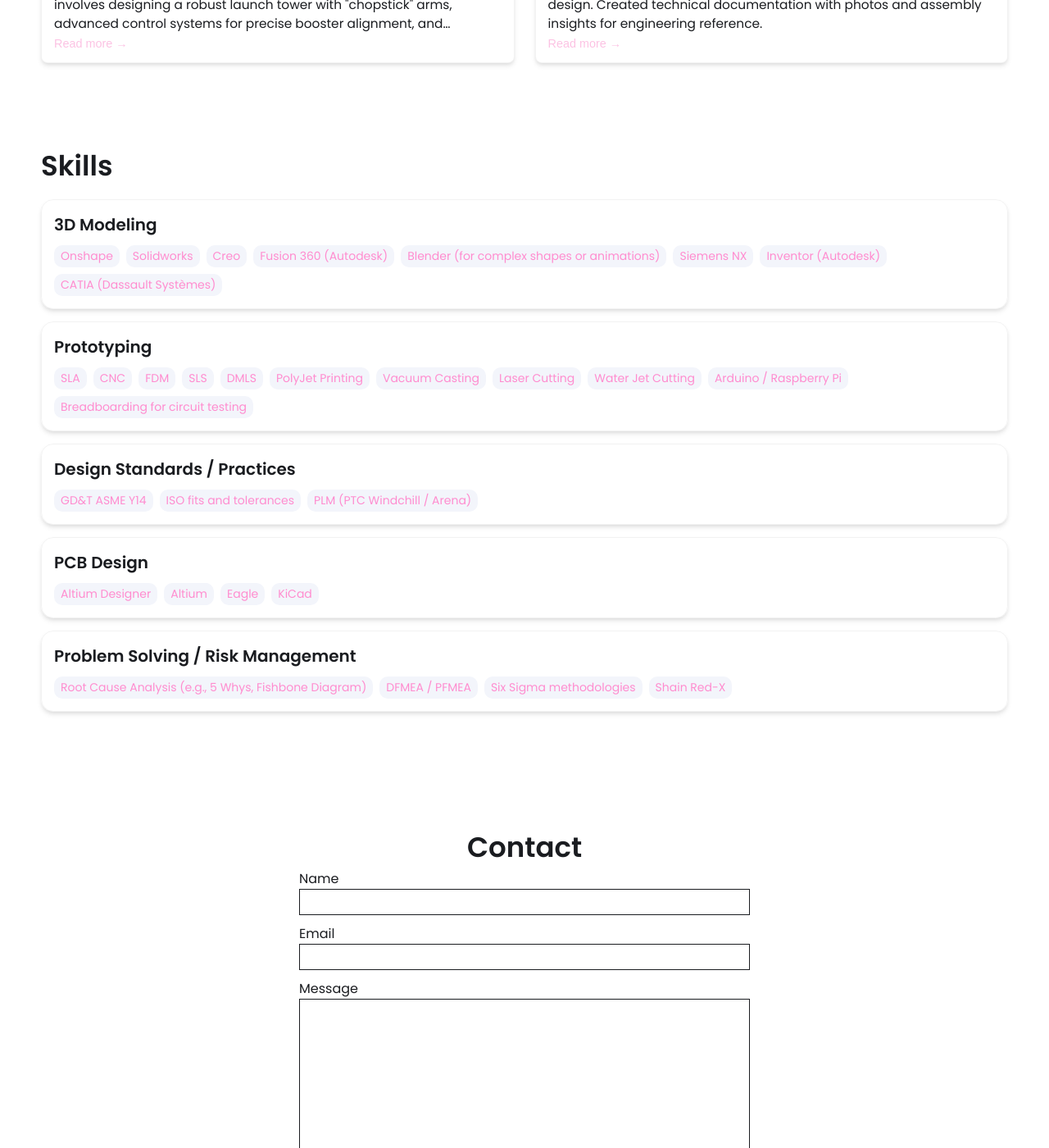
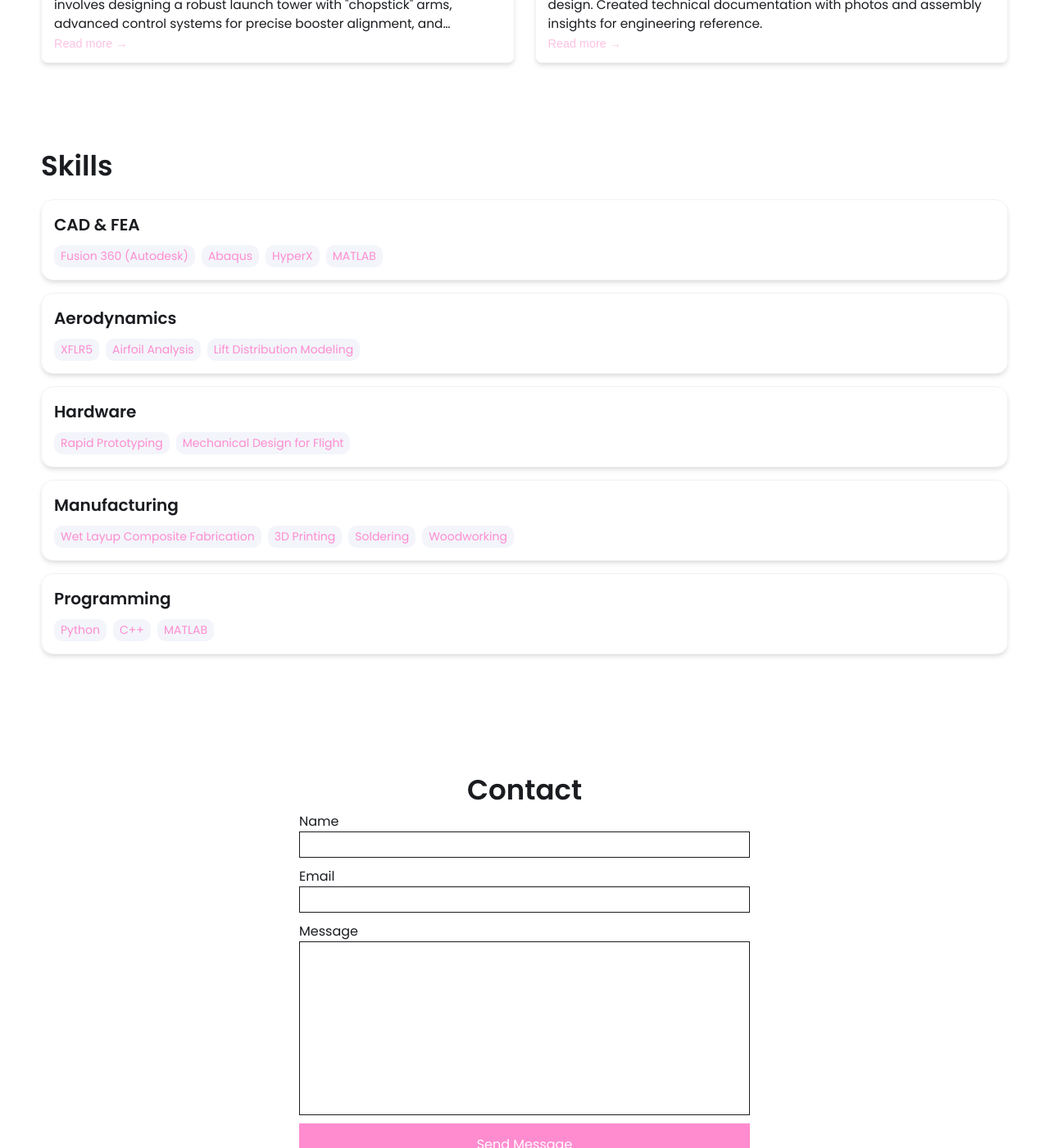
Before and after one commit to Sophiaylii/Sophiaylii.github.io, a Jekyll site: the page built from index.html, in a window 1280 px wide and 1400 px high, scrolled down 1449 px. Shown: the whole window at 82% size. Built offline with Jekyll 4.4.1, drawn with Linux system fonts in a browser that asks for light colours.

Commit message:
Update _config.yml

```diff
--- a/_config.yml
+++ b/_config.yml
@@ -31,9 +31,9 @@ resume-url: https://drive.google.com/file/d/13Z3duVzh-gguPU5r03oJVEE6rV9rd3DS/vi
 # Set up external links - this will show up as small icons next to your name.
 
 external-links:    # input only your own url slug. The icons with missing entries will not appear.
-  linkedin: test    # https://www.linkedin.com/in/{your url slug}
-  github: leea12    # https://github.com/{your url slug}
-  stackoverflow: test      # https://stackoverflow.com/users/{your url slug}
+  linkedin: sophia-li-0731402ab    # https://www.linkedin.com/in/{your url slug}
+  github: Sophiaylii    # https://github.com/{your url slug}
+  stackoverflow:      # https://stackoverflow.com/users/{your url slug}
   medium:            # https://medium.com/@{your url slug}
   x-twitter:   # https://x.com/{your url slug}
   threads:            # https://threads.net/@{your url slug}
@@ -45,46 +45,36 @@ external-links:    # input only your own url slug. The icons with missing entrie
 
 # Skills Section - Add the list of your Skills by categories/tools. The indentation for each level needs to be precise.
 skills:
-  - category: 3D Modeling
+  - category: CAD & FEA
     tools:
-    - Onshape
-    - Solidworks
-    - Creo
     - Fusion 360 (Autodesk)
-    - Blender (for complex shapes or animations)
-    - Siemens NX
-    - Inventor (Autodesk)
-    - CATIA (Dassault Systèmes)
-  - category: Prototyping
+    - Abaqus
+    - HyperX
+    - MATLAB
+
+  - category: Aerodynamics
     tools:
-    - SLA
-    - CNC
-    - FDM
-    - SLS
-    - DMLS
-    - PolyJet Printing
-    - Vacuum Casting
-    - Laser Cutting
-    - Water Jet Cutting
-    - Arduino / Raspberry Pi
-    - Breadboarding for circuit testing
-  - category: Design Standards / Practices
+    - XFLR5
+    - Airfoil Analysis
+    - Lift Distribution Modeling
+
+  - category: Hardware
     tools:
-    - GD&T ASME Y14
-    - ISO fits and tolerances
-    - PLM (PTC Windchill / Arena)
-  - category: PCB Design
+    - Rapid Prototyping
+    - Mechanical Design for Flight
+
+  - category: Manufacturing
     tools:
-    - Altium Designer
-    - Altium
-    - Eagle
-    - KiCad
-  - category: Problem Solving / Risk Management
+    - Wet Layup Composite Fabrication
+    - 3D Printing
+    - Soldering
+    - Woodworking
+
+  - category: Programming
     tools:
-    - Root Cause Analysis (e.g., 5 Whys, Fishbone Diagram)
-    - DFMEA / PFMEA
-    - Six Sigma methodologies
-    - Shain Red-X
+    - Python
+    - C++
+    - MATLAB
 
 
 # Contact Form Setup. Setup an account and copy over the key. When someone fills out the form, it will be received in your email.
```
